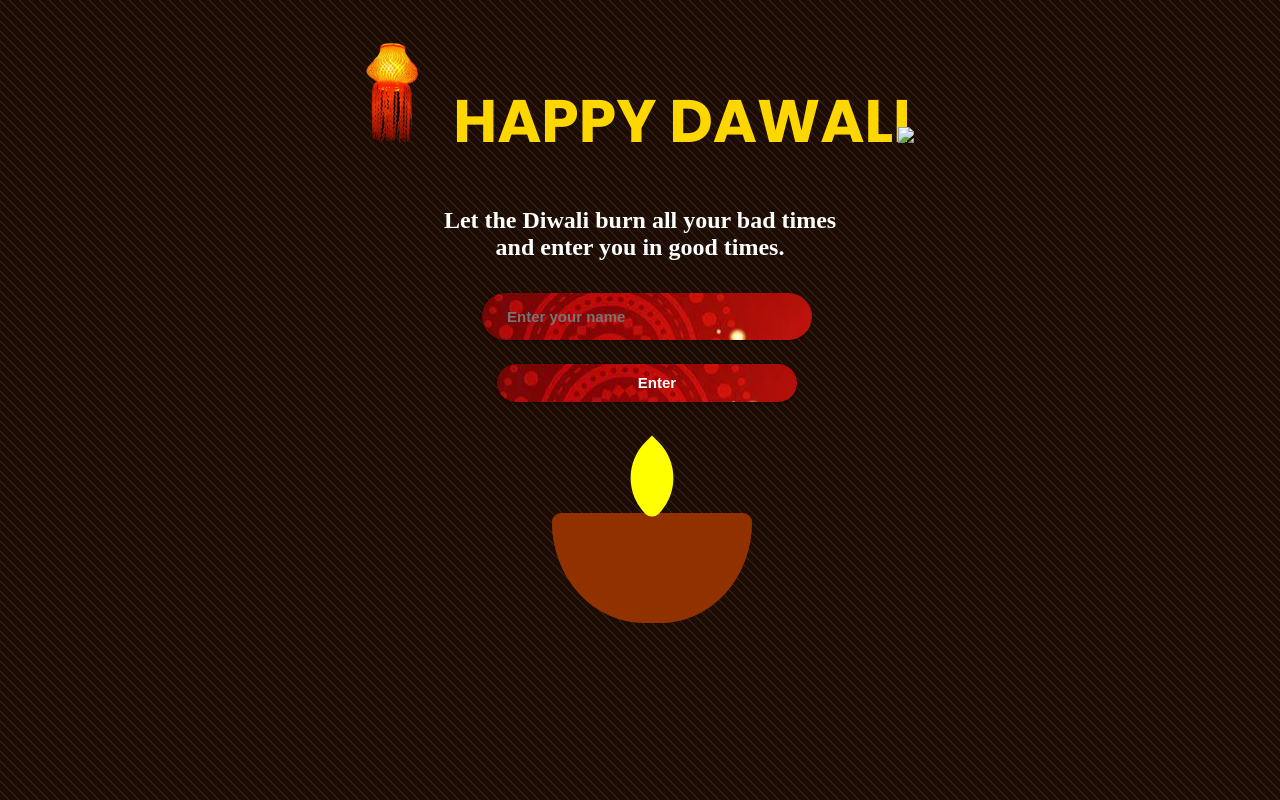
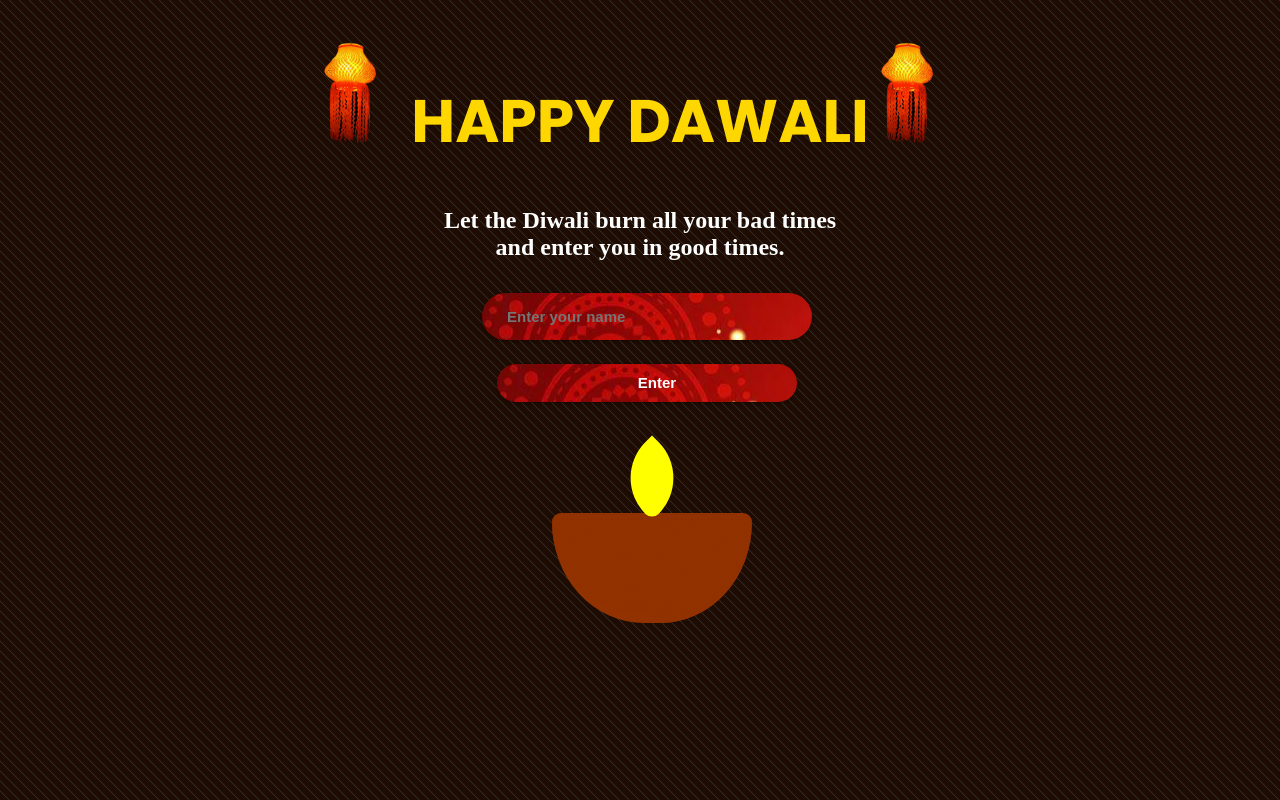
Before and after one commit to Ankitgupta016/diwali, a plain HTML site: page index.html in a window 1280 px wide. Drawn offline with Linux system fonts and the light colour scheme.

Commit message:
Update index.html

```diff
--- a/index.html
+++ b/index.html
@@ -15,7 +15,7 @@
 
 </head>
 <body>
-    <h1> <img src="img/lantern-png_.webp" width="100px" style="margin-left:-25px ; "> HAPPY DAWALI  <img src="/lantern-png_.webp" width="100px" style="margin-left:-25px ;"></h1>
+    <h1> <img src="img/lantern-png_.webp" width="100px" style="margin-left:-25px ; "> HAPPY DAWALI  <img src="img/lantern-png_.webp" width="100px" style="margin-left:-25px ;"></h1>
         <h2>Let the Diwali burn all your bad times <br>and enter you in good times.</h2>
 
 
```
